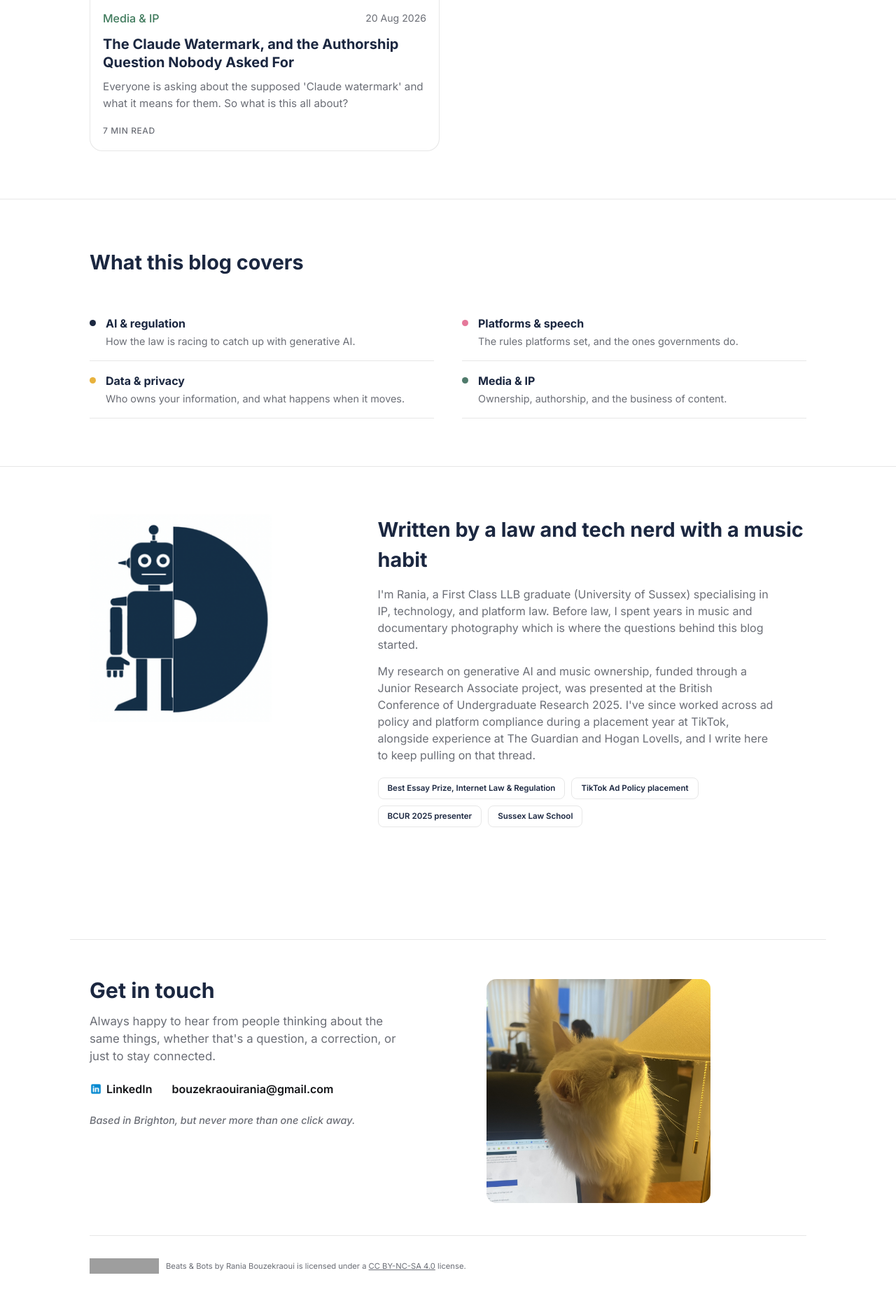
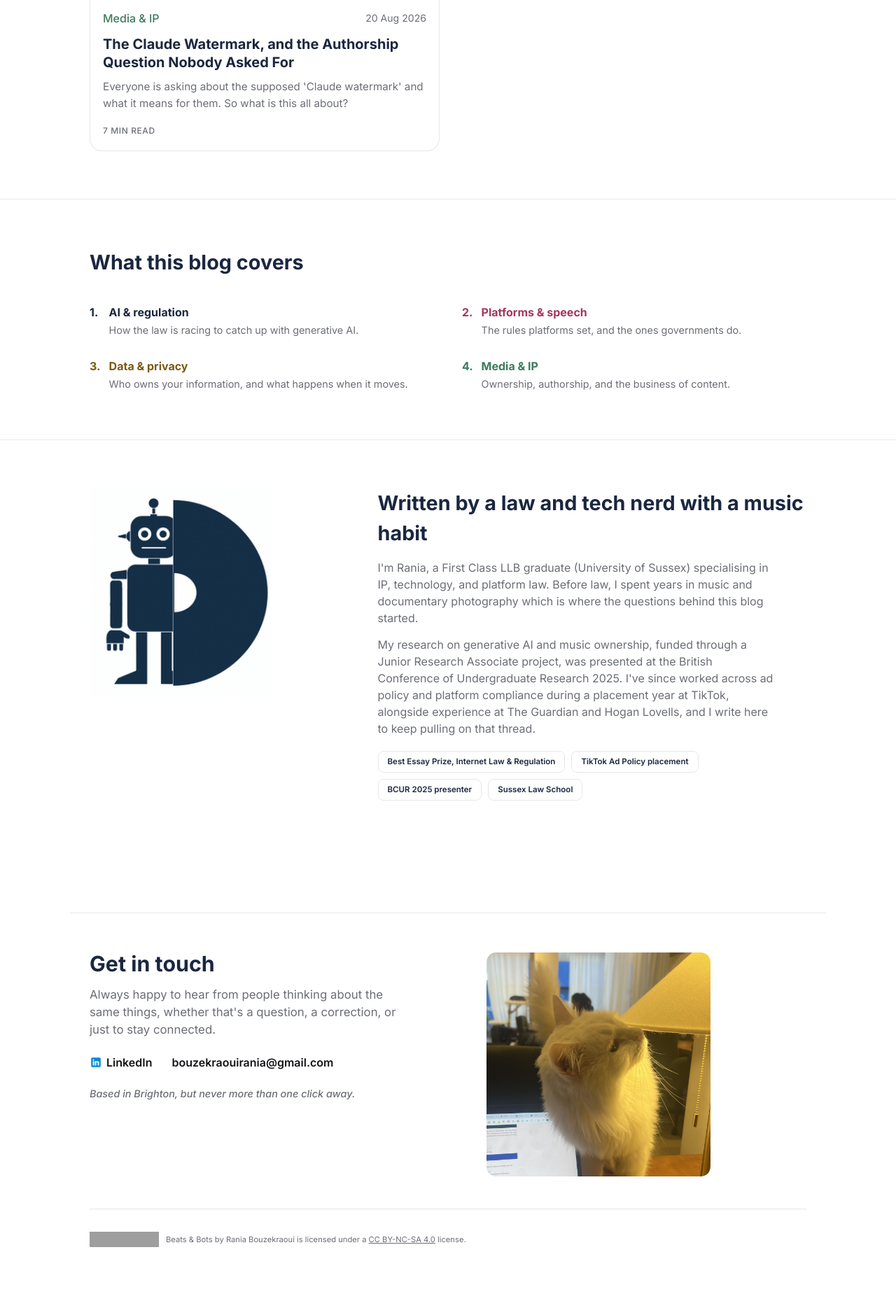
Before and after one commit to raniabouz/beats-and-bots, a Jekyll site: the page built from index.markdown, in a window 1280 px wide, cut to the strip 2088-3960 px from the top of the page. Shown: the top 1859 px of the strip at 70% size. Built offline with Jekyll 4.4.1, drawn with Linux system fonts in a browser that asks for light colours; after the commit the page ends 3922 px from its top, so only the background shows below that; grey boxes are pictures that could not be loaded.

Commit message:
Number the topic list and colour each heading
Replace the coloured dots and divider lines with "1." style numbers that
match each topic's heading font and colour.

Co-Authored-By: Claude Opus 5.5 <noreply@anthropic.com>
Claude-Session: https://claude.ai/code/session_0195L1PmMxGNuaCCP6S71XJS

```diff
--- a/_layouts/default.html
+++ b/_layouts/default.html
@@ -174,10 +174,14 @@
   .card p{ color: var(--text-mute); font-size:0.95rem; line-height:1.55; margin:0 0 14px; }
 
   /* ---------- topics ---------- */
-  .topic-list{ list-style:none; margin:0; padding:0; display:grid; grid-template-columns: 1fr 1fr; gap: 0 40px; }
-  .topic-list li{ display:flex; gap:14px; padding: 16px 0; border-bottom:1px solid var(--line); align-items:flex-start; }
-  .topic-list .dot{ width:9px; height:9px; border-radius:50%; margin-top:7px; flex-shrink:0; }
-  .topic-list h4{ font-size:1rem; font-weight:700; color:var(--navy); margin:0 0 3px; }
+  .topic-list{ list-style:none; margin:0; padding:0; display:grid; grid-template-columns: 1fr 1fr; gap: 28px 40px; }
+  .topic-list li{ display:flex; gap:10px; align-items:baseline; }
+  .topic-list .num, .topic-list h4{ font-size:1rem; font-weight:700; color:inherit; margin:0 0 3px; }
+  .topic-list .num{ flex-shrink:0; min-width:1.1em; }
+  .topic-list li.t1{ color:var(--navy); }
+  .topic-list li.t2{ color:#A3385A; }
+  .topic-list li.t3{ color:#7A5A12; }
+  .topic-list li.t4{ color:#3F7A5C; }
   .topic-list p{ margin:0; color: var(--text-mute); font-size:0.9rem; }
 
   /* ---------- about ---------- */
--- a/index.markdown
+++ b/index.markdown
@@ -65,10 +65,10 @@ title: Beats & Bots
   <div class="wrap">
     <div class="section-head"><h2>What this blog covers</h2></div>
     <ul class="topic-list">
-  <li><span class="dot" style="background:var(--navy)"></span><div><h4>AI &amp; regulation</h4><p>How the law is racing to catch up with generative AI.</p></div></li>
-  <li><span class="dot" style="background:var(--rose)"></span><div><h4>Platforms &amp; speech</h4><p>The rules platforms set, and the ones governments do.</p></div></li>
-  <li><span class="dot" style="background:var(--mustard)"></span><div><h4>Data &amp; privacy</h4><p>Who owns your information, and what happens when it moves.</p></div></li>
-  <li><span class="dot" style="background:#4F7A6B"></span><div><h4>Media &amp; IP</h4><p>Ownership, authorship, and the business of content.</p></div></li>
+  <li class="t1"><span class="num">1.</span><div><h4>AI &amp; regulation</h4><p>How the law is racing to catch up with generative AI.</p></div></li>
+  <li class="t2"><span class="num">2.</span><div><h4>Platforms &amp; speech</h4><p>The rules platforms set, and the ones governments do.</p></div></li>
+  <li class="t3"><span class="num">3.</span><div><h4>Data &amp; privacy</h4><p>Who owns your information, and what happens when it moves.</p></div></li>
+  <li class="t4"><span class="num">4.</span><div><h4>Media &amp; IP</h4><p>Ownership, authorship, and the business of content.</p></div></li>
 </ul>
   </div>
 </section>
```
